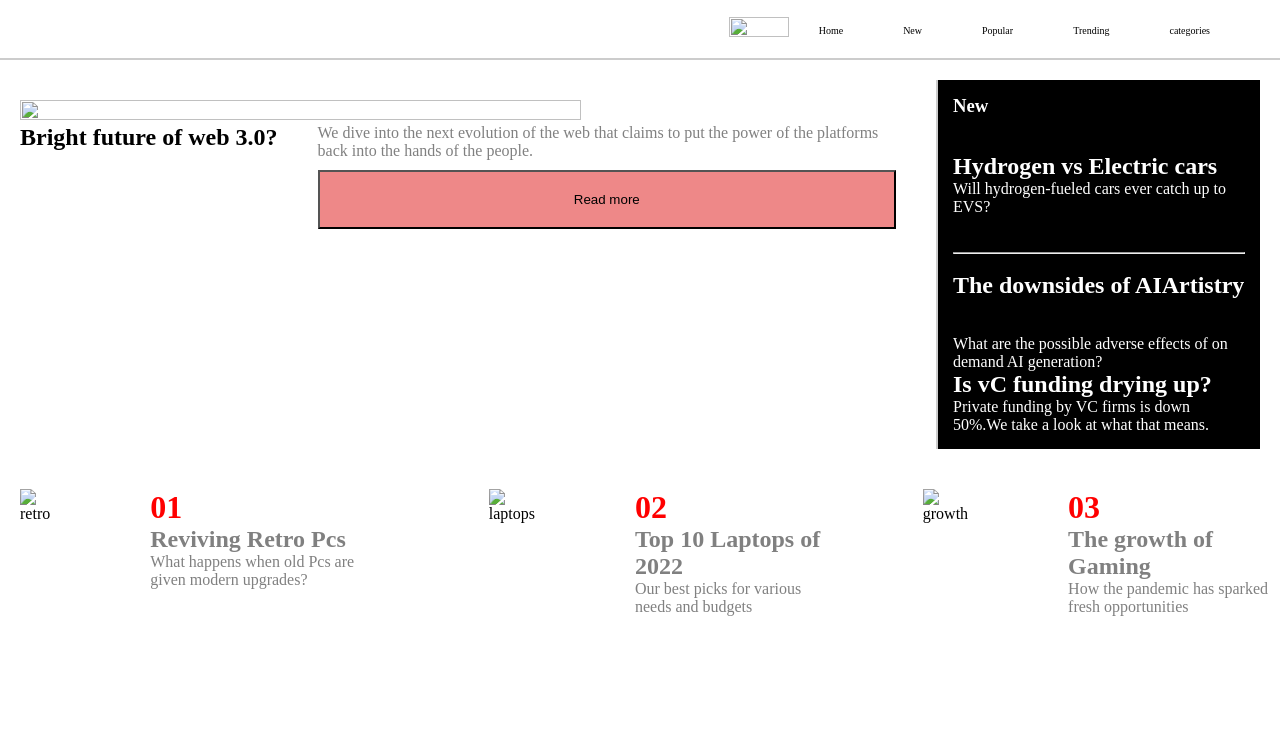
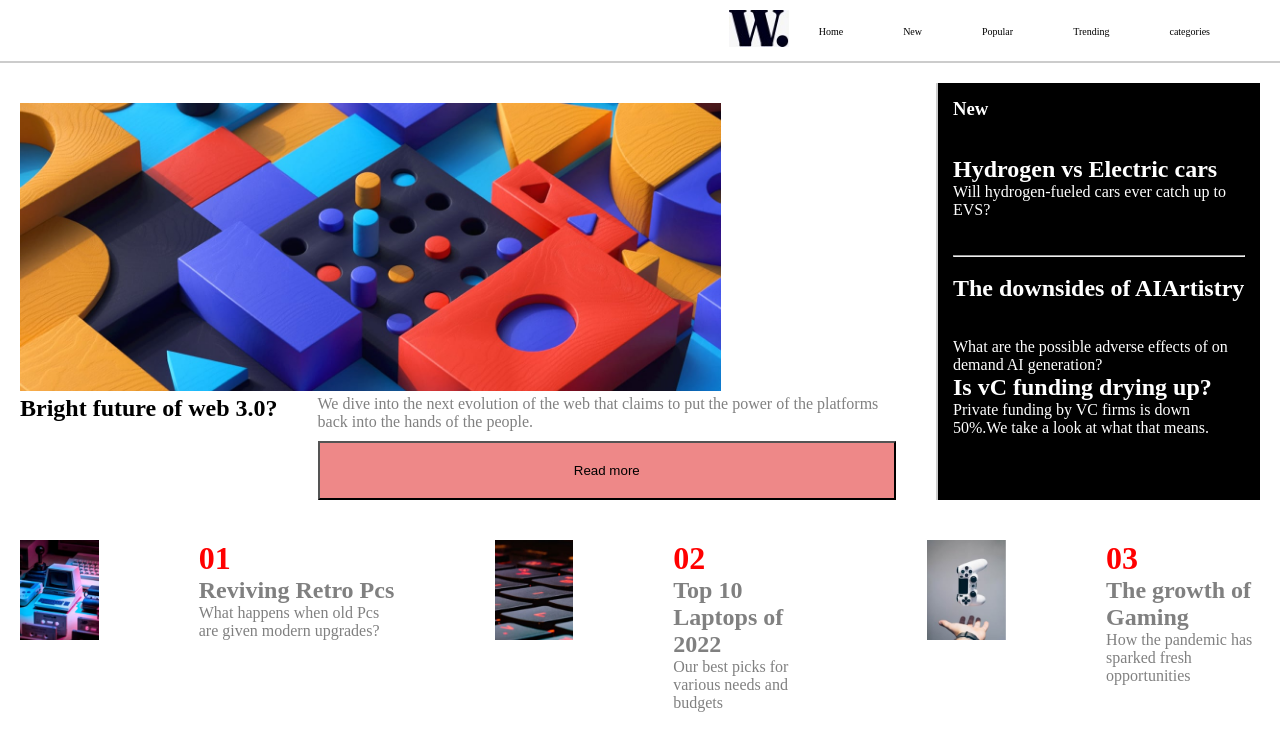
Before and after one commit to jessy-kim101/laptops, a plain HTML site: page index.html in a window 1280 px wide. Drawn offline with Linux system fonts and the light colour scheme.

Commit message:
edited html file

```diff
--- a/index.html
+++ b/index.html
@@ -11,7 +11,7 @@
         <nav>
             <ul class="nav-links">
                 <div class="logo">
-                    <img src="./IMG-20250509-WA0007-1.jpg">
+                    <img src="images/IMG-20250509-WA0007-1.jpg">
                 </div>
                 <li><a href="#home">Home</a></li>
                 <li><a href="#new">New</a></li>
@@ -26,7 +26,7 @@
             <section id="welcome">
                 <div class="welcome-text">
                     <div class="hero-image">
-                        <img src="./IMG-20250509-WA0005-2.jpg">
+                        <img src="images/IMG-20250509-WA0005-2.jpg">
                     </div>
                     <div class="headline-wrapper">
                         <h1 class="headline">Bright future of web 3.0?</h1>
@@ -52,19 +52,19 @@
      </main>
      </body>
      <footer class="footer">
-        <img src="./IMG-20250509-WA0003-1.jpg" alt="retro">
+        <img src="images/IMG-20250509-WA0003-1.jpg" alt="retro">
         <div class="subtext1">
             <h1 class="number">01</h1>
             <h2 class="color">Reviving Retro Pcs</h2>
             <p class="color">What happens when old Pcs are given modern upgrades?</p>
         </div>
-        <img src="./IMG-20250509-WA0004-1.jpg" alt="laptops">
+        <img src="images/IMG-20250509-WA0004-1.jpg" alt="laptops">
         <div class="subtext2">
             <h1 class="number">02</h1>
             <h2 class="color">Top 10 Laptops of 2022</h2>
             <p class="color">Our best picks for various needs and budgets</p>
         </div>
-        <img src="./IMG-20250509-WA0002-1.jpg" alt="growth">
+        <img src="images/IMG-20250509-WA0002-1.jpg" alt="growth">
         <div class="subtext3">
             <h1 class="number">03</h1>
             <h2 class="color">The growth of Gaming</h2>
```
